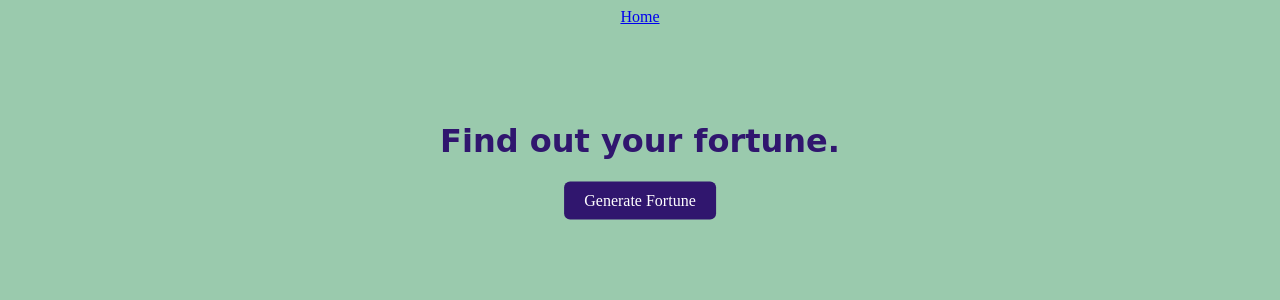
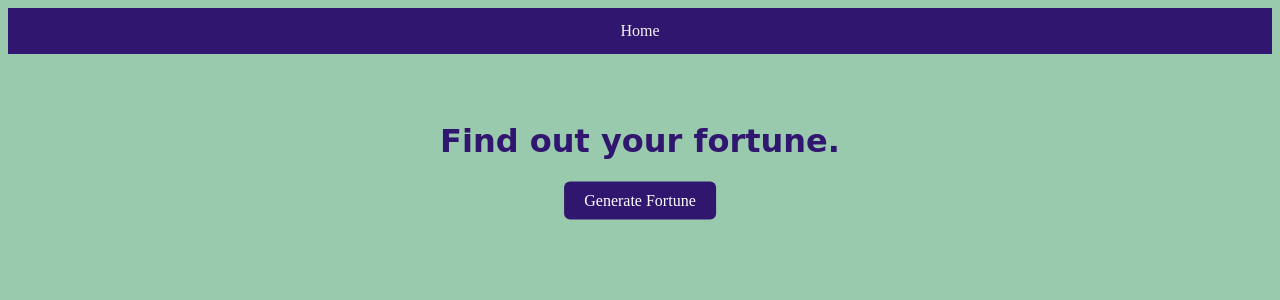
Before and after one commit to K1610174/Multi-service-QA-SFIA2, a Flask app: page / in a window 1280 px wide. Shown: the top 300 px of the page. Run offline with Flask 2, Linux system fonts and the light colour scheme.

Commit message:
Navigation added

```diff
--- a/service1/application/models.py
+++ b/service1/application/models.py
@@ -2,9 +2,9 @@ from application import db
 
 class Fortunes(db.Model):
     id = db.Column(db.Integer, primary_key=True)
-    color=db.Column(db.String(30))
-    starsign=db.Column(db.String(30))
-    fortune=db.Column(db.String(50))
+    color=db.Column(db.String(300))
+    starsign=db.Column(db.String(300))
+    fortune=db.Column(db.String(300))
 
     def __repr__(self):
         return ' '.join('Color:',self.color,'Starsign:',self.starsign,'Fortune:',self.fortune)
--- a/service1/application/routes.py
+++ b/service1/application/routes.py
@@ -19,4 +19,4 @@ def generate():
     db.session.add(fortunes)
     db.session.commit()
 
-    return render_template('color.html',title='Services',fortune=response3.text)
+    return render_template('color.html',title='Fortunes',fortune=response3.text)
--- a/service1/application/templates/layout.html
+++ b/service1/application/templates/layout.html
@@ -11,7 +11,7 @@
                 color:#30166e;
                 font-family:Comic Sans MS, cursive, sans-serif;
             }
-
+            /* Style the button */
             .button {
                 display: inline-block;
                 padding: 10px 20px;
@@ -22,7 +22,7 @@
                 border-radius: 6px;
                 outline: none;
             }
-
+            /* Style the home page */
             .home {
                 margin: 0;
                 position: absolute;
@@ -30,6 +30,25 @@
                 left: 50%;
                 -ms-transform: translate(-50%, -50%);
                 transform: translate(-50%, -50%);
+            }
+            /* Style the top navigation bar */
+            .nav {
+            overflow: hidden;
+            background-color: #30166e;
+            }
+            /* Style the topnav links */
+            .nav a {
+            float: none;
+            display: block;
+            color: #f2f2f2;
+            text-align: center;
+            padding: 14px 16px;
+            text-decoration: none;
+            }
+            /* Change color on hover */
+            .nav a:hover {
+            background-color: #ddd;
+            color: black;
             }
 
         </style>
```
Also changed, not shown: service4/application/routes.py (+4 -4 lines).
